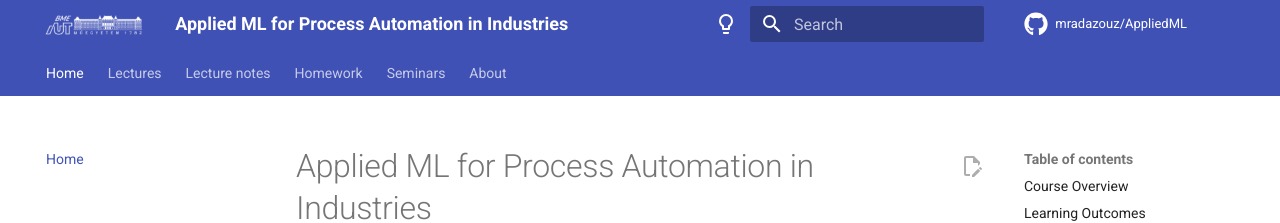
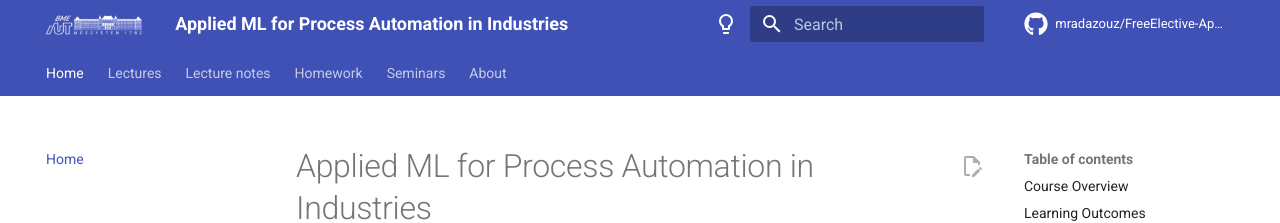
Before and after one commit to mradazzouz/FreeElective-AppliedML, an MkDocs documentation site: the page built from docs/index.md, in a window 1280 px wide. Shown: the top 223 px of the page. Built offline with MkDocs 1.6.1 and Material for MkDocs 9.7.7, drawn with Linux system fonts in a browser that asks for light colours; comment, search, counter and statistics services are not loaded.

Commit message:
Modifying Link MainPage

```diff
--- a/mkdocs.yml
+++ b/mkdocs.yml
@@ -1,7 +1,7 @@
 site_name: Applied ML for Process Automation in Industries
 copyright: Copyright &copy; BME VIK AUT
-repo_name: mradazouz/AppliedML
-repo_url: https://github.com/mradazouz/AppliedML
+repo_name: mradazouz/FreeElective-AppliedML
+repo_url: https://github.com/mradazzouz/FreeElective-AppliedML
 nav:
   - Home: index.md
   - Lectures:
```
